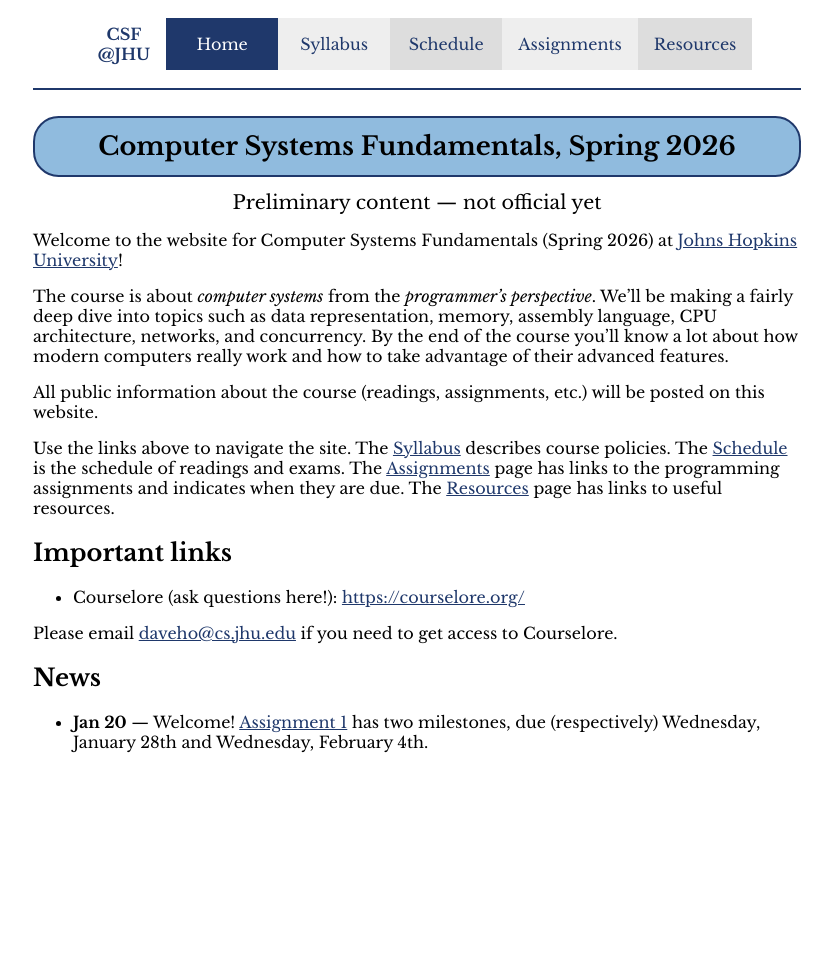
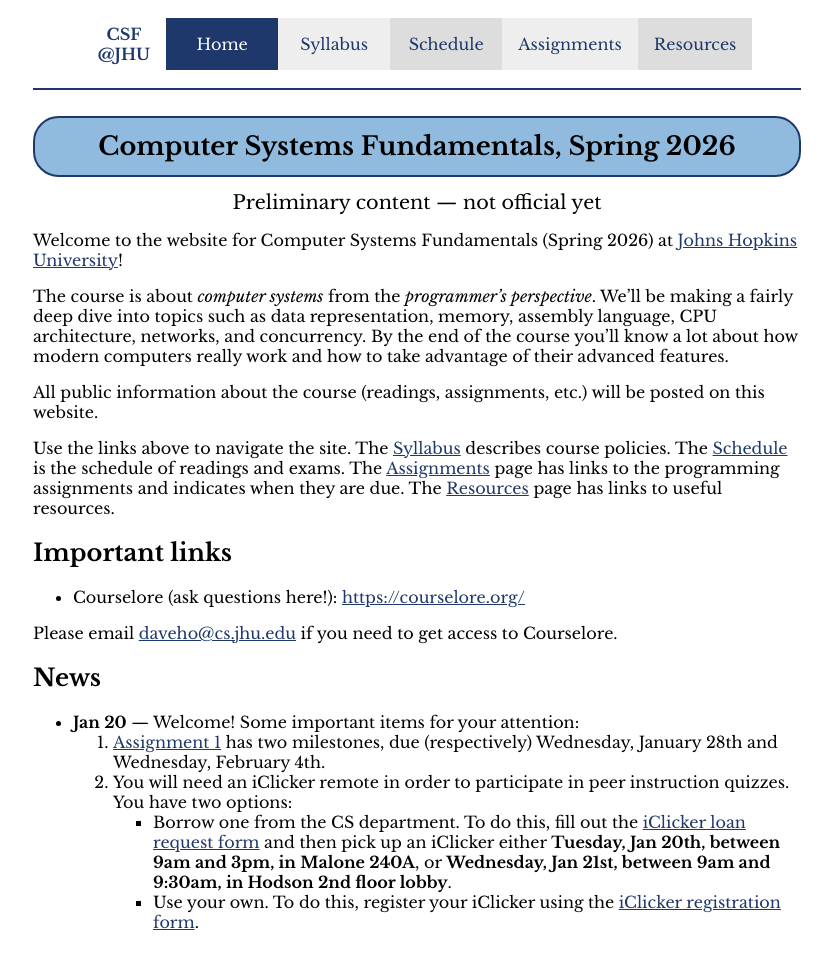
Before and after one commit to jhucsf/spring2026, a Jekyll site: the page built from index.md, in a window 1280 px wide. Shown: the whole page, without its empty margins (223-1055 px from the left). Built offline with Jekyll 4.4.1, drawn with Linux system fonts in a browser that asks for light colours; before the commit the page ends 900 px from its top, so only the background shows below that.

Commit message:
info about picking up an iClicker

```diff
--- a/index.md
+++ b/index.md
@@ -31,5 +31,15 @@ Please email <daveho@cs.jhu.edu> if you need to get access to Courselore.
 
 ## News
 
-* **Jan 20** — Welcome! [Assignment 1](assign/assign01.html) has two milestones, due
-  (respectively) Wednesday, January 28th and Wednesday, February 4th.
+* **Jan 20** — Welcome! Some important items for your attention:
+  1. [Assignment 1](assign/assign01.html) has two milestones, due (respectively)
+     Wednesday, January 28th and Wednesday, February 4th.
+  2. You will need an iClicker remote in order to participate in peer instruction
+     quizzes. You have two options:
+     * Borrow one from the CS department. To do this, fill out the
+       [iClicker loan request form](https://forms.gle/An8uawUtSYEbxWSCA)
+       and then pick up an iClicker either **Tuesday, Jan 20th, between
+       9am and 3pm, in Malone 240A**, or **Wednesday, Jan 21st, between
+       9am and 9:30am, in Hodson 2nd floor lobby**.
+     * Use your own. To do this, register your iClicker using the
+       [iClicker registration form](https://forms.gle/DqgMKwhBU1zcr5bU6).
```
